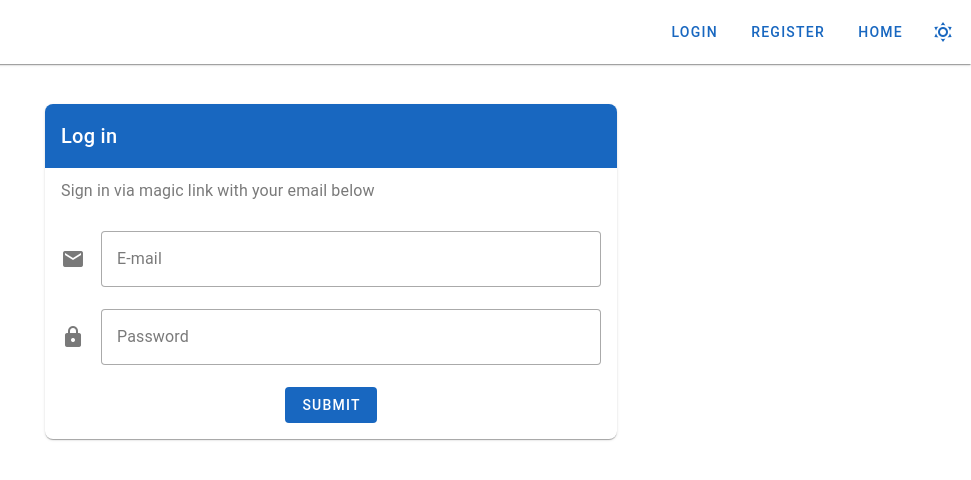
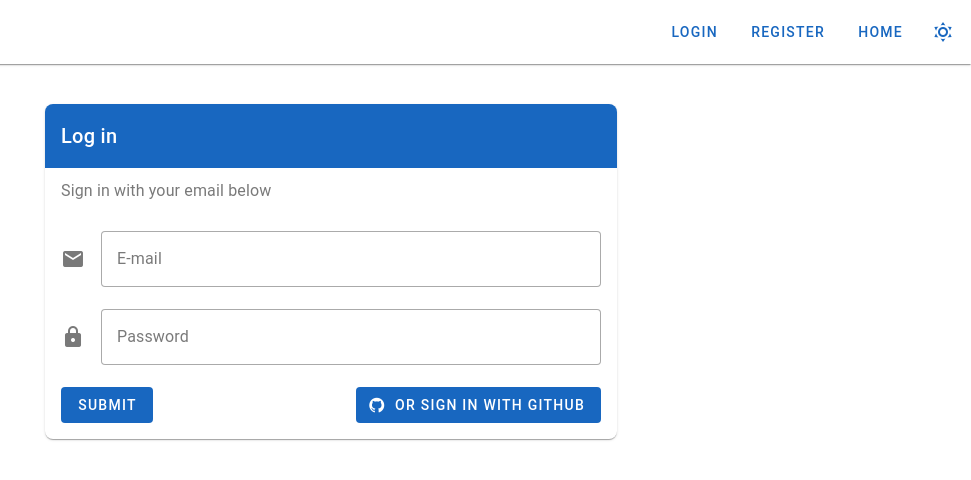
Before and after one commit to GauthierLory/supabase-vuejs, a Vue app: page /login in a window 1280 px wide. Shown: the top 480 px of the page, without its empty margins (309-1280 px from the left). Built offline with nearby package versions, Linux system fonts and the light colour scheme; no server answers.

Commit message:
using provider github to log

```diff
--- a/src/composables/useAuthUser.js
+++ b/src/composables/useAuthUser.js
@@ -1,5 +1,7 @@
 import useSupabase from "../composables/useSupabase.js";
 import { ref } from "vue";
+
+import { useRouter } from "vue-router";
 
 // user is set outside of the useAuthUser function
 // so that it will act as global state and always refer to a single user
@@ -8,20 +10,22 @@ const user = ref(null);
 export default function useAuthUser() {
     const { supabase } = useSupabase();
 
+    const router = useRouter();
     /**
      * Login with email and password
      */
     const login = async ({ email, password }) => {
         const { user, error } = await supabase.auth.signInWithPassword({ email, password });
         if (error) throw error;
+        router.push('/')
         return user;
     };
 
     /**
      * Login with google, github, etc
      */
-    const loginWithSocialProvider = async (token) => {
-        const { user, error } = await supabase.auth.signInWithOtp({ provider });
+    const loginWithSocialProvider = async (provider) => {
+        const { user, error } = await supabase.auth.signInWithOAuth({ provider });
         if (error) throw error;
         return user;
     };
--- a/src/pages/Auth.vue
+++ b/src/pages/Auth.vue
@@ -6,7 +6,7 @@
           Log in
         </v-card-title>
         <v-card-subtitle class="text-subtitle-1 my-3">
-          Sign in via magic link with your email below
+          Sign in with your email below
         </v-card-subtitle>
         <v-card-text>
           <form @submit.prevent="handleLogin()">
@@ -25,15 +25,22 @@
                     required
                 ></v-text-field>
             <v-row>
-              <v-col class="d-flex justify-center">
+              <v-col class="d-flex justify-space-between">
                 <global-button
                     type="submit"
                     :disabled="loading"
                 />
+                <global-button
+                    type="submit"
+                    @click.prevent="handleLogin('github')"
+                    :disabled="loading"
+                    prepend-icon="mdi-github"
+                >
+                  Or sign in with Github
+                </global-button>
               </v-col>
             </v-row>
           </form>
-<!--          <a @click.prevent="handleLogin('github')">Github</a>-->
         </v-card-text>
       </v-card>
     </v-col>
@@ -59,11 +66,11 @@ const handleLogin = async (provider) => {
       provider
           ? await loginWithSocialProvider(provider)
           : await login(form.value);
-      router.push({ name: "Me" });
     } catch (error) {
       alert(error.message);
     } finally {
       loading.value = false
+      // await router.push({name: "Me"});
     }
   }
 </script>
```
